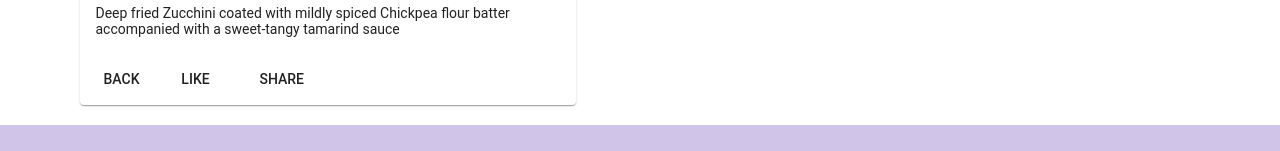
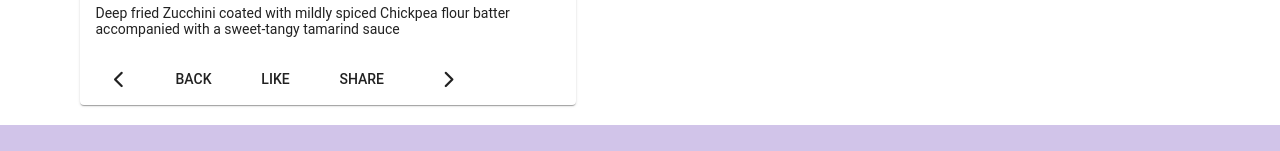
Before and after one commit to jubna/Angular-conFusion-restaurant, an Angular app: page /dishdetail/1 in a window 1280 px wide. Shown: the part 957-1108 px from the top of the page. Built offline with nearby package versions, Linux system fonts and the light colour scheme.

Commit message:
RxJs part2

```diff
--- a/src/app/dishdetail/dishdetail.component.html
+++ b/src/app/dishdetail/dishdetail.component.html
@@ -24,10 +24,16 @@
         <p>{{dish.description}}
         </p>
       </mat-card-content>
+
+
       <mat-card-actions>
+        <button mat-button [routerLink]="['/dishdetail', prev]"><span class="fa fa-chevron-left fa-lg"></span></button>
         <button mat-button (click)="goBack()">BACK</button>
         <button mat-button>LIKE</button>
         <button mat-button>SHARE</button>
+        <span class="flex-spacer"></span>
+        <button mat-button [routerLink]="['/dishdetail', next]"><span class="fa fa-chevron-right fa-lg"></span></button>
+
       </mat-card-actions>
     </mat-card>
   </div>
--- a/src/app/dishdetail/dishdetail.component.ts
+++ b/src/app/dishdetail/dishdetail.component.ts
@@ -3,7 +3,7 @@ import { Dish } from '../shared/dish';
 import { DishService } from '../services/dish.service';
 import { Params, ActivatedRoute } from '@angular/router';
 import { Location } from '@angular/common';
-
+import { switchMap } from 'rxjs/operators';
 
 
 
@@ -16,16 +16,27 @@ export class DishdetailComponent implements OnInit {
 
   dish: Dish;
 
+  dishIds: string[];
+  prev: string;
+  next: string;
+
   constructor( private route:ActivatedRoute, private dishService:DishService,
     private location:Location) { }
 
   ngOnInit(): void {
 
-    let id=this.route.snapshot.params['id'];
+  /*   let id=this.route.snapshot.params['id'];
     this.dishService.getDish(id)
-    .subscribe(dish=>this.dish=dish)
+    .subscribe(dish=>this.dish=dish) */
+    this.dishService.getDishIds().subscribe(dishIds => this.dishIds = dishIds);
+    this.route.params.pipe(switchMap((params: Params) => this.dishService.getDish(params['id'])))
+    .subscribe(dish => { this.dish = dish; this.setPrevNext(dish.id); });
   }
-
+  setPrevNext(dishId: string) {
+    const index = this.dishIds.indexOf(dishId);
+    this.prev = this.dishIds[(this.dishIds.length + index - 1) % this.dishIds.length];
+    this.next = this.dishIds[(this.dishIds.length + index + 1) % this.dishIds.length];
+  }
   goBack(): void{
     this.location.back();
   }
--- a/src/app/services/dish.service.ts
+++ b/src/app/services/dish.service.ts
@@ -36,4 +36,8 @@ export class DishService {
   getFeaturedDish(): Observable<Dish>{
     return of(DISHES.filter((dish) => (dish.featured))[0]).pipe(delay(2000));
   }
+
+  getDishIds(): Observable<string[] | any> {
+    return of(DISHES.map(dish => dish.id ));
+  }
 }
```
